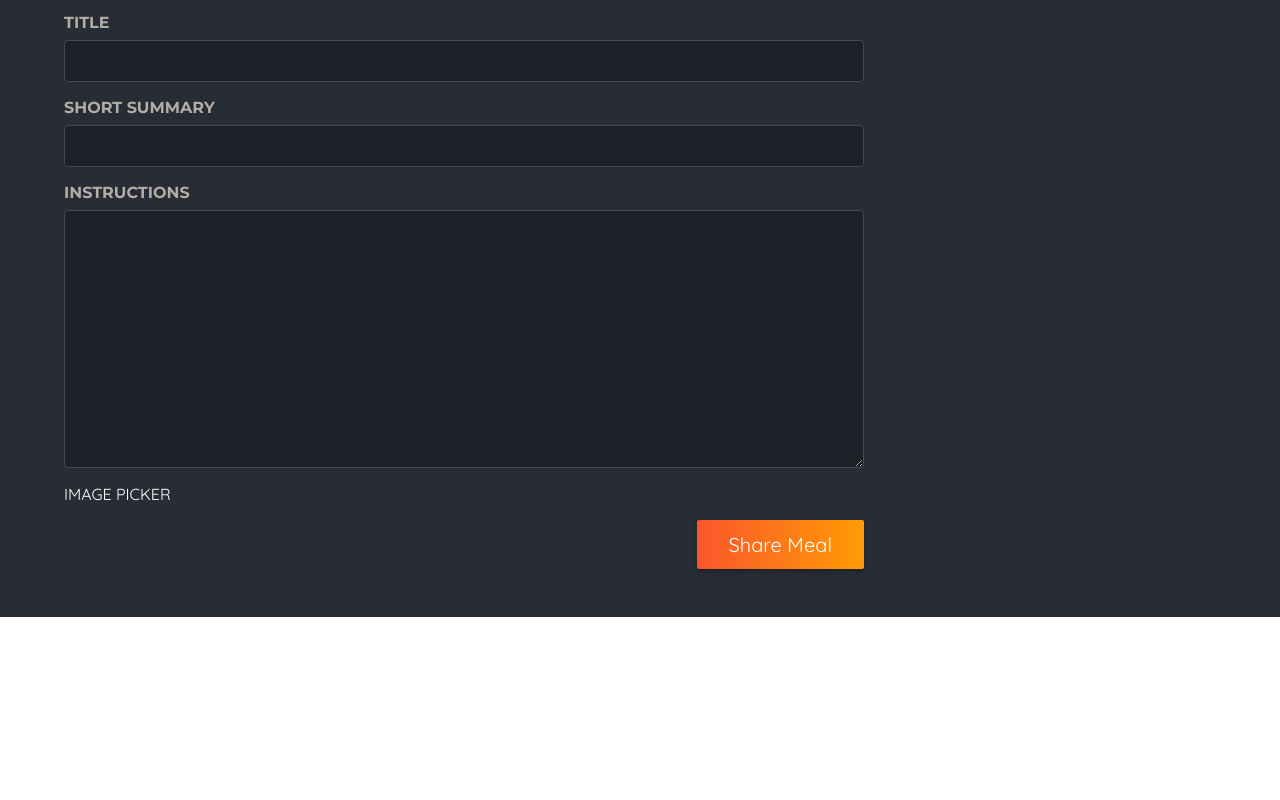
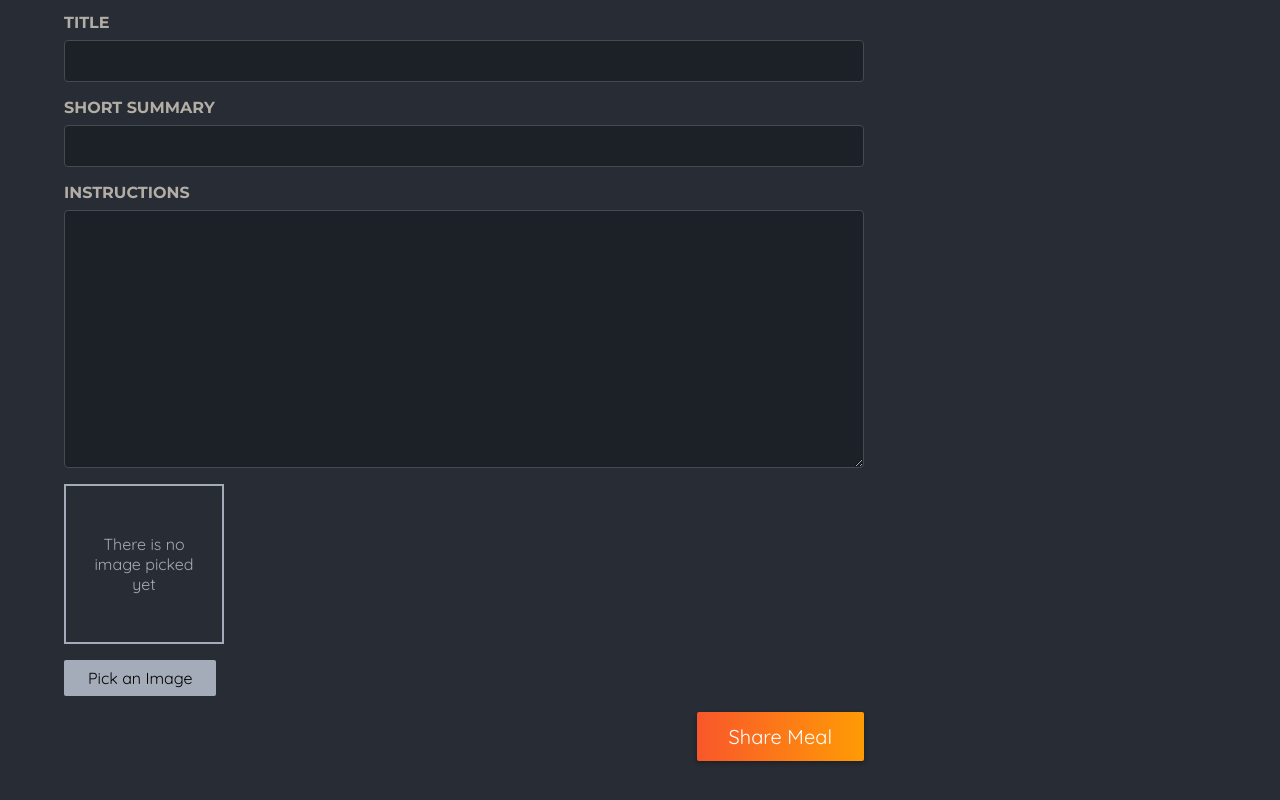
Before and after one commit to EzzEldienMohsen/foodies, a Next.js app: page /meals/share in a window 1280 px wide. Shown: the part 496-1296 px from the top of the page. Before the commit the page ends 1113 px from the top, so only its background shows below. Built offline with nearby package versions, Linux system fonts and the light colour scheme.

Commit message:
image picker using file reader class

```diff
--- a/app/meals/share/page.js
+++ b/app/meals/share/page.js
@@ -1,5 +1,6 @@
 import React from 'react';
 import classes from './page.module.css';
+import ImagePicker from '@/components/meals/ImagePicker';
 const Share = () => {
   return (
     <>
@@ -38,7 +39,7 @@ const Share = () => {
               required
             ></textarea>
           </p>
-          IMAGE PICKER
+          <ImagePicker />
           <p className={classes.actions}>
             <button type="submit">Share Meal</button>
           </p>
@@ -46,6 +47,6 @@ const Share = () => {
       </main>
     </>
   );
-}
+};
 
 export default Share;
--- a/components/meals/ImagePicker.js
+++ b/components/meals/ImagePicker.js
@@ -1,9 +1,54 @@
-import React from 'react'
+'use client';
+import React from 'react';
+import classes from './ImagePicker.module.css';
+import Image from 'next/image';
+const ImagePicker = ({ label, name }) => {
+  const [pickedImage, setPickedImage] = React.useState();
+  const imageInput = React.useRef();
+  const handleImagePicker = () => {
+    imageInput.current.click();
+  };
+  const handleImageChange = (event) => {
+    const file = event.target.files[0];
+    if (!file) {
+      setPickedImage(null);
+      return;
+    }
+    const fileReader = new FileReader();
+    fileReader.onload = () => {
+      console.log(fileReader.result);
+      setPickedImage(fileReader.result);
+    };
+    fileReader.readAsDataURL(file);
+    console.log(pickedImage);
+  };
+  return (
+    <div className={classes.picker}>
+      <label htmlFor={name}>{label}</label>
+      <div className={classes.controls}>
+        <div className={classes.preview}>
+          {!pickedImage && <p>There is no image picked yet</p>}
+          {pickedImage && <Image src={pickedImage} alt="the Image" fill />}
+        </div>
+        <input
+          className={classes.input}
+          type="file"
+          id={name}
+          accept="image/png, image/jpeg"
+          name={name}
+          onChange={handleImageChange}
+          ref={imageInput}
+        />
+      </div>
+      <button
+        className={classes.button}
+        type="button"
+        onClick={handleImagePicker}
+      >
+        Pick an Image
+      </button>
+    </div>
+  );
+};
 
-const ImagePicker = () => {
-  return (
-    <div>ImagePicker</div>
-  )
-}
-
-export default ImagePicker
+export default ImagePicker;
```
Also changed, not shown: app/meals/loading.js (renamed from app/meals/loading-out.js).
